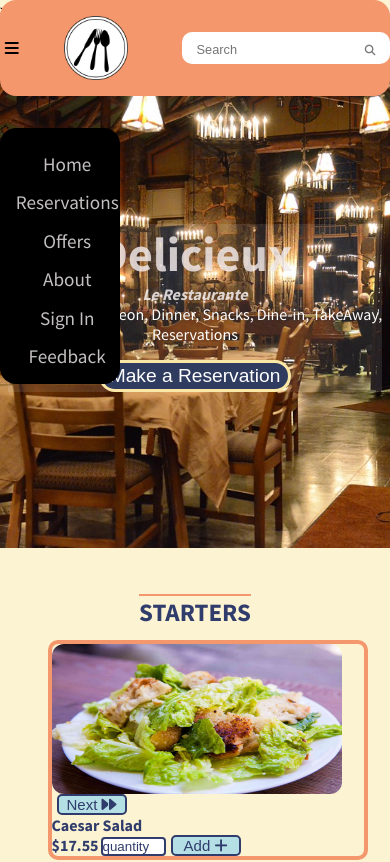
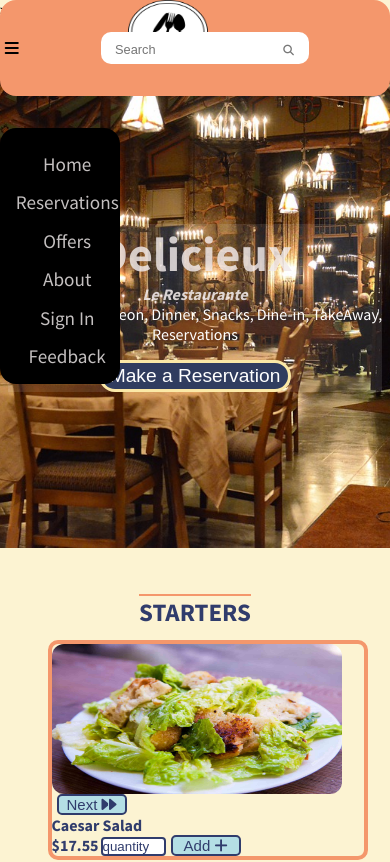
Before and after one commit to BrianKayy/DELICIEUX, a plain HTML site: page index.html in a window 390 px wide. Shown: the top 862 px of the page. Drawn offline with nearby package versions, Linux system fonts and the light colour scheme.

Commit message:
staged changes

```diff
--- a/styles.css
+++ b/styles.css
@@ -271,19 +271,14 @@ body{
 }
 
 .nav-bar .img img{
-
-    position: absolute;
-    width: 4em;
+    width: 5em;
     height: 4em;
-    left: 4em;
-    top: 1em;
-
 }
 
 .right-bar{
     display: grid;
-    position: fixed;
-    right: 0;
+    position: relative;
+
 }
 
 .right-bar .search{
```
